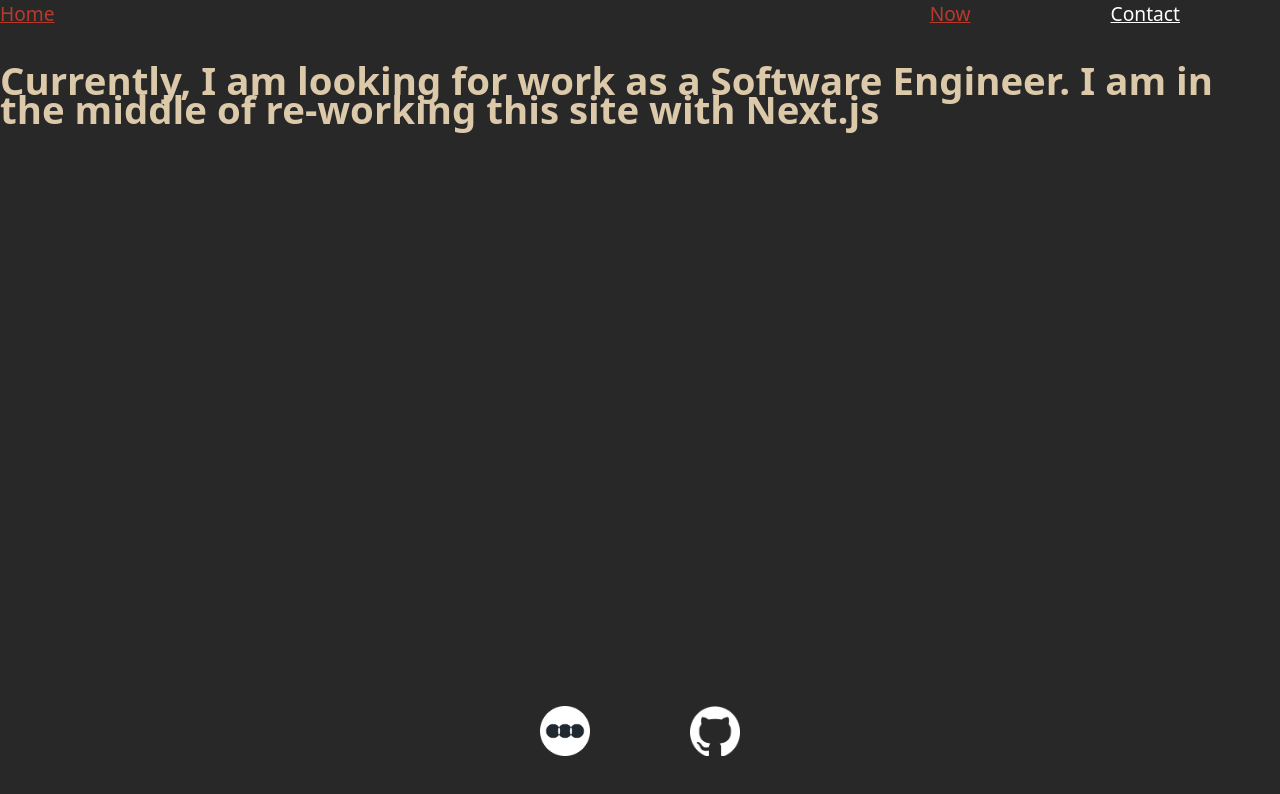
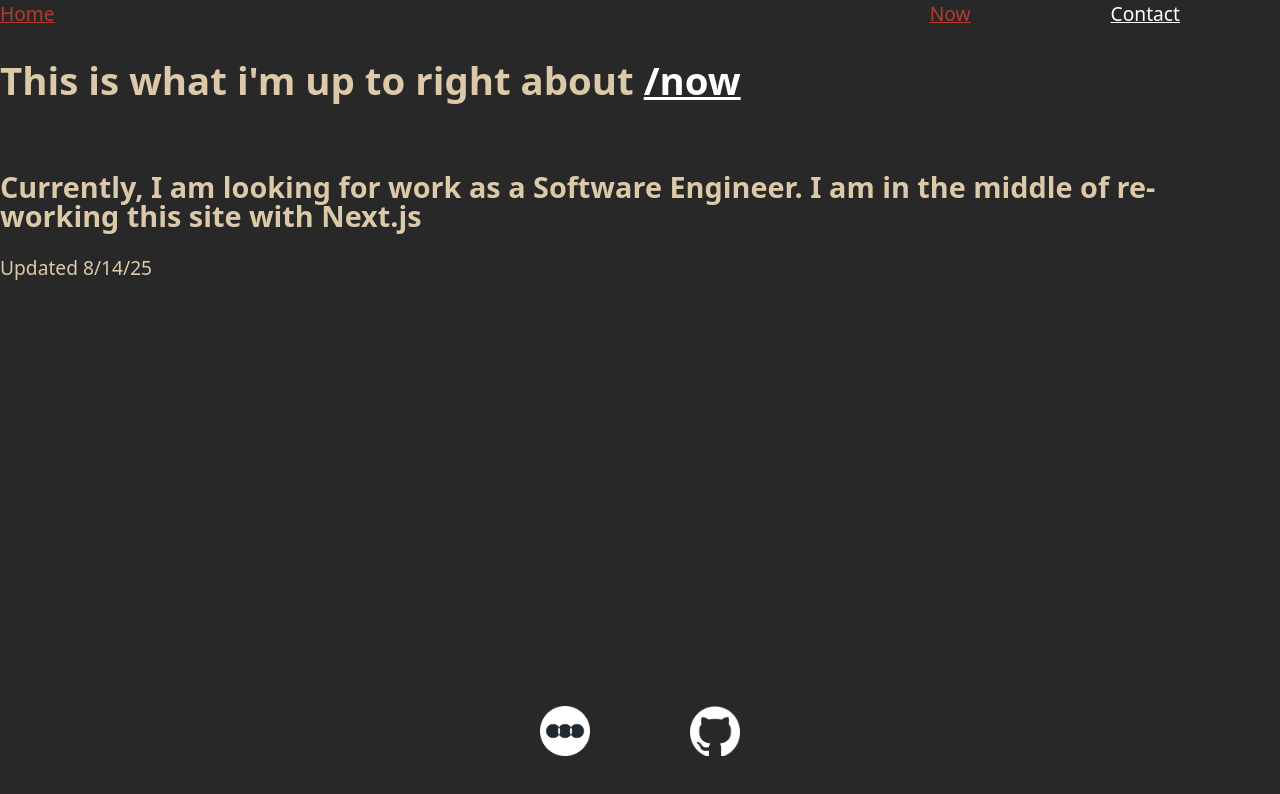
Before and after one commit to matrev/personal-website, a Next.js app: page /now in a window 1280 px wide. Shown: the top 794 px of the page. Built offline with nearby package versions, Linux system fonts and the light colour scheme.

Commit message:
updating content

```diff
--- a/src/pages/index.tsx
+++ b/src/pages/index.tsx
@@ -1,6 +1,6 @@
 
 export default function Index() {
   return <>
-    <h1>Hello, I am Mark Trevino! Welcome to my website :)</h1>
+    <h1>Hello, I am Mark Treviño! Welcome to my website :)</h1>
   </>
 }
--- a/src/pages/now.tsx
+++ b/src/pages/now.tsx
@@ -1,6 +1,9 @@
 
 export default function Now() {
   return <>
-    <h1>Currently, I am looking for work as a Software Engineer. I am in the middle of re-working this site with Next.js</h1>
+    <h1>This is what i'm up to right about <a href="https://www.nownownow.com/about" target="_blank" rel='noopener noreferrer'>/now</a></h1>
+    <br />
+    <h2>Currently, I am looking for work as a Software Engineer. I am in the middle of re-working this site with Next.js</h2>
+    <p>Updated 8/14/25</p>
   </>
 }
```
